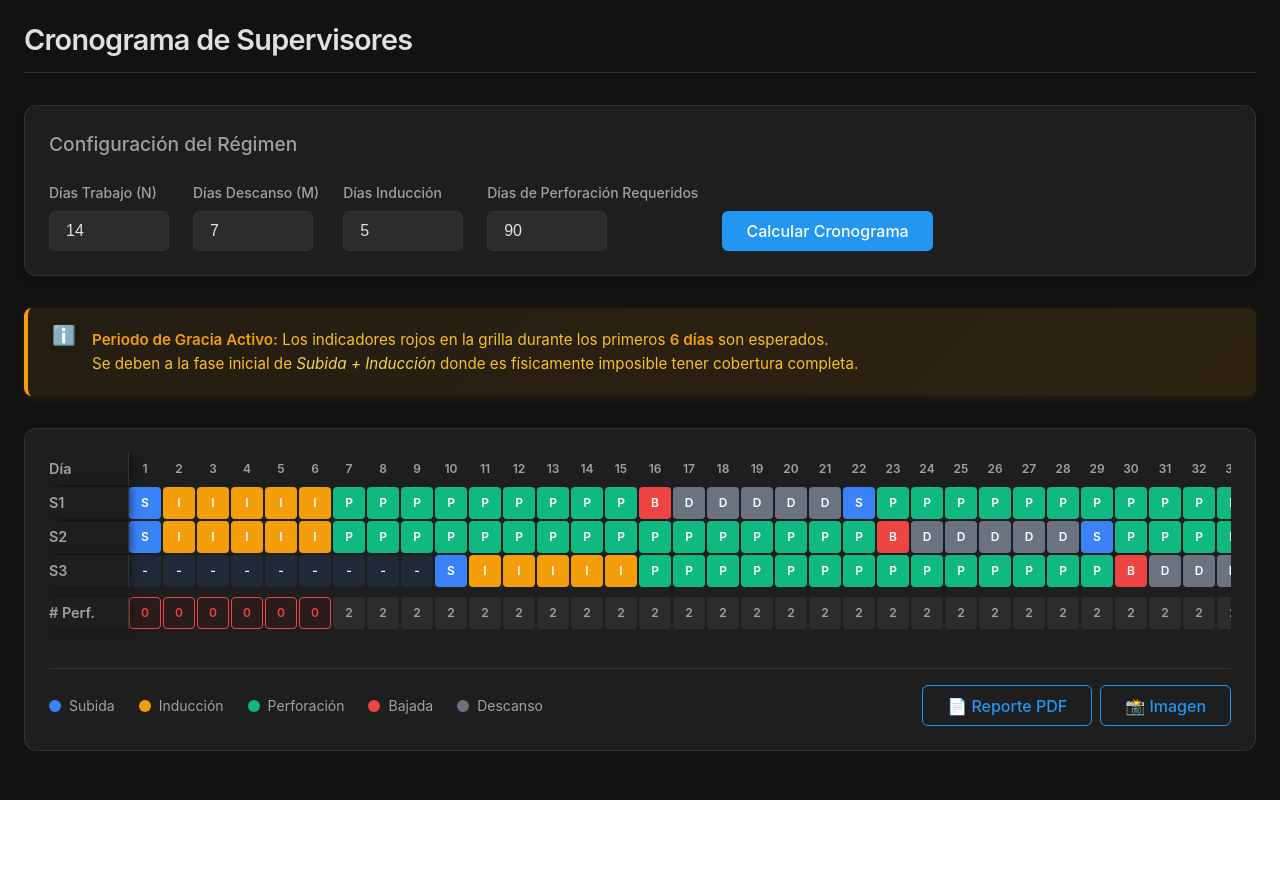
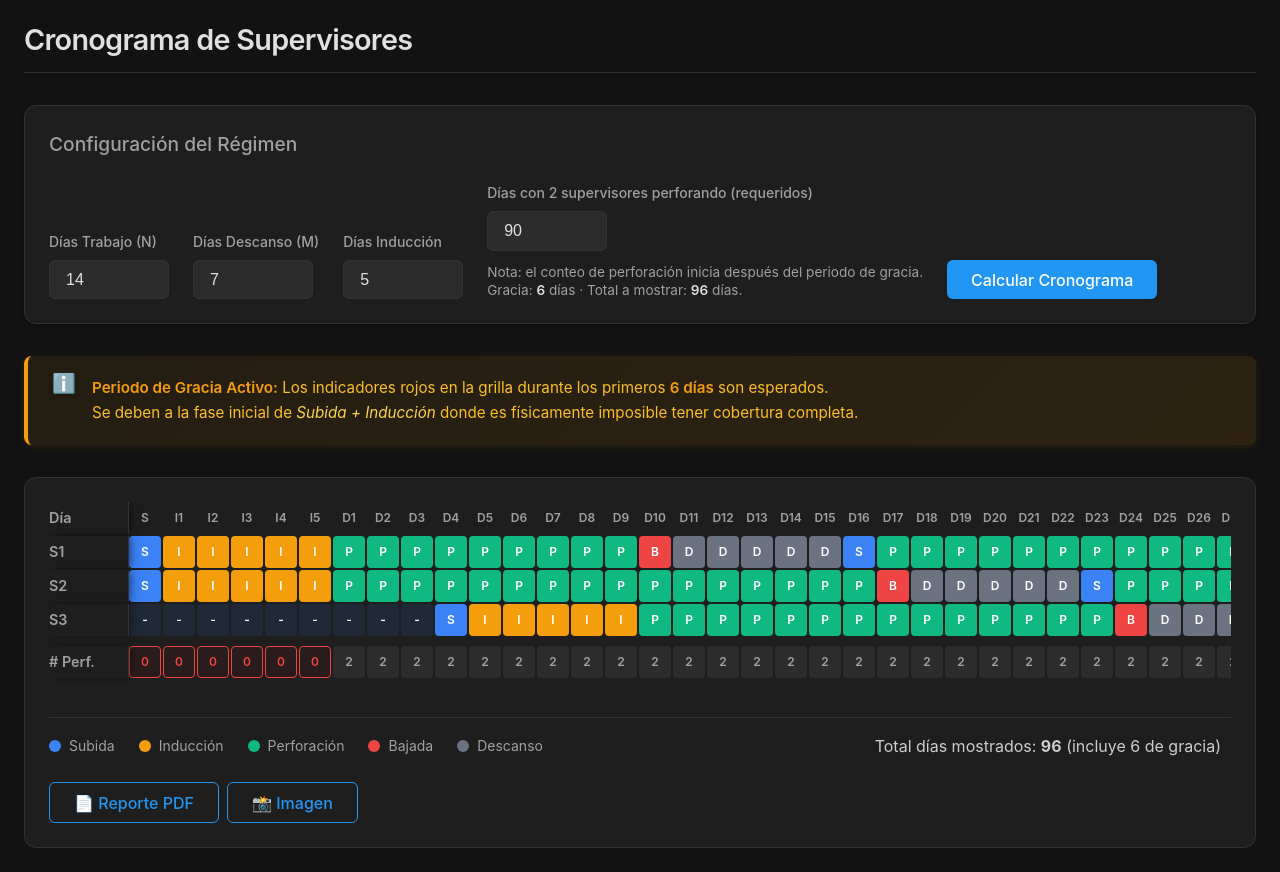
Before and after one commit to D13G0ARJ/mining-supervisor-scheduler, a React (Vite) app: page / in a window 1280 px wide. Before the commit the page ends 800 px from the top, so only its background shows below. Built offline with nearby package versions, Linux system fonts and the light colour scheme.

Commit message:
Alinear cronograma con documento y reglas de exportación

```diff
--- a/src/App.css
+++ b/src/App.css
@@ -91,6 +91,25 @@ body {
     display: flex;
     flex-direction: column;
     gap: 0.5rem;
+}
+
+.form-hint {
+    font-size: 0.85rem;
+    color: var(--text-secondary);
+    line-height: 1.35;
+    margin-top: 0.25rem;
+    max-width: 520px;
+}
+
+.form-hint strong {
+    color: var(--text-primary);
+    font-weight: 600;
+}
+
+.form-actions {
+    display: flex;
+    gap: 1rem;
+    align-items: flex-end;
 }
 
 .form-group label {
--- a/src/App.jsx
+++ b/src/App.jsx
@@ -1,9 +1,11 @@
 import React, { useState, useEffect } from 'react';
 import html2canvas from 'html2canvas';
 import { generatePDFReport } from './logic/reportGenerator';
-import { generateSchedule, validateSchedule, getCoverageStartDayIndex } from './logic/scheduler';
+import { generateScheduleForRequiredDrillDays, validateSchedule, getCoverageStartDayIndex } from './logic/scheduler';
 import { ScheduleGrid } from './components/ScheduleGrid';
 import './App.css';
+
+const MAX_EXPORT_DAYS = 90;
 
 function App() {
   const [params, setParams] = useState({
@@ -16,6 +18,11 @@ function App() {
   const [schedule, setSchedule] = useState(null);
   const [errors, setErrors] = useState([]);
 
+  const gracePeriod = getCoverageStartDayIndex(params);
+  const expectedTotalColumns = params.requiredDrillDays + gracePeriod;
+  // El límite de exportación se aplica a los días requeridos (D1..Dn), no al total de columnas (incluye gracia).
+  const isScheduleTooLongToExport = params.requiredDrillDays > MAX_EXPORT_DAYS;
+
   const handleCompute = () => {
     // PDF model: N = días de trabajo excluyendo subida (S). Primer ciclo perfora: N - induction.
     if (params.N <= params.induction + 1) {
@@ -24,52 +31,16 @@ function App() {
     }
 
     try {
-      const gracePeriod = getCoverageStartDayIndex(params);
+      const { schedule: finalSchedule, gracePeriod, totalDays } = generateScheduleForRequiredDrillDays({
+        N: params.N,
+        M: params.M,
+        induction: params.induction,
+        requiredDrillDays: params.requiredDrillDays
+      });
 
-      const findCutIndex = (sch, totalDays, required) => {
-        let covered = 0;
-        for (let i = gracePeriod; i < totalDays; i++) {
-          const pCount =
-            (sch.s1[i] === 'P' ? 1 : 0) +
-            (sch.s2[i] === 'P' ? 1 : 0) +
-            (sch.s3[i] === 'P' ? 1 : 0);
-          if (pCount === 2) {
-            covered++;
-            if (covered >= required) return i;
-          }
-        }
-        return null;
-      };
-
-      const baseBuffer = (params.N + params.M) * 6 + 30;
-      let simulationDays = params.requiredDrillDays + gracePeriod + baseBuffer;
-      let lastError = null;
-
-      for (let attempt = 0; attempt < 3; attempt++) {
-        const scheduleParams = { ...params, totalDays: simulationDays };
-        const result = generateSchedule(scheduleParams);
-        const cutIdx = findCutIndex(result, simulationDays, params.requiredDrillDays);
-
-        if (cutIdx === null) {
-          simulationDays = Math.floor(simulationDays * 1.5);
-          lastError = new Error('No se alcanzó el total de días de perforación requeridos dentro del horizonte de simulación.');
-          continue;
-        }
-
-        const finalDays = cutIdx + 1;
-        const finalSchedule = {
-          s1: result.s1.slice(0, finalDays),
-          s2: result.s2.slice(0, finalDays),
-          s3: result.s3.slice(0, finalDays)
-        };
-
-        setSchedule(finalSchedule);
-        const errs = validateSchedule(finalSchedule, finalDays, gracePeriod);
-        setErrors(errs);
-        return;
-      }
-
-      throw lastError || new Error('No se pudo generar el cronograma dentro de los límites de simulación.');
+      setSchedule(finalSchedule);
+      const errs = validateSchedule(finalSchedule, totalDays, gracePeriod);
+      setErrors(errs);
     } catch (e) {
       console.error(e);
       alert(e?.message || 'No se pudo generar un cronograma válido con esos parámetros.');
@@ -138,6 +109,11 @@ function App() {
   };
 
   const handleExport = async () => {
+    if (!schedule) return;
+    if (isScheduleTooLongToExport) {
+      alert(`No se puede descargar la imagen: los días requeridos de perforación son ${params.requiredDrillDays} (máximo permitido: ${MAX_EXPORT_DAYS}).`);
+      return;
+    }
     const dataUrl = await captureGrid();
     if (!dataUrl) {
       alert("Error al exportar la imagen.");
@@ -151,6 +127,11 @@ function App() {
   };
 
   const handlePDFExport = async () => {
+    if (!schedule) return;
+    if (isScheduleTooLongToExport) {
+      alert(`No se puede descargar el PDF: los días requeridos de perforación son ${params.requiredDrillDays} (máximo permitido: ${MAX_EXPORT_DAYS}).`);
+      return;
+    }
     const dataUrl = await captureGrid();
     if (!dataUrl) {
       alert("Error generando la imagen para el reporte.");
@@ -212,7 +193,7 @@ function App() {
             />
           </div>
           <div className="form-group">
-            <label>Días de Perforación Requeridos</label>
+            <label>Días con 2 supervisores perforando (requeridos)</label>
             <input
               className="form-input"
               type="number"
@@ -220,8 +201,13 @@ function App() {
               value={params.requiredDrillDays}
               onChange={e => setParams({ ...params, requiredDrillDays: parseInt(e.target.value) })}
             />
+            <div className="form-hint">
+              Nota: el conteo de perforación inicia después del periodo de gracia.
+              <br />
+              Gracia: <strong>{gracePeriod}</strong> días · Total a mostrar: <strong>{expectedTotalColumns}</strong> días.
+            </div>
           </div>
-          <div style={{ display: 'flex', gap: '1rem', alignItems: 'flex-end' }}>
+          <div className="form-actions">
             <button className="btn-primary" onClick={handleCompute}>
               Calcular Cronograma
             </button>
@@ -229,7 +215,6 @@ function App() {
         </div>
       </div>
 
-      {/* 1. NEW YELLOW WARNING (Insert here) */}
       {schedule && (
         <div className="warning-panel">
           <span style={{ fontSize: '1.2rem', marginTop: '-2px' }}>ℹ️</span>
@@ -260,7 +245,7 @@ function App() {
       {schedule && (
         <div className="results-card">
           <div className="grid-scroll-area">
-            <ScheduleGrid schedule={schedule} totalDays={schedule.s1.length} />
+            <ScheduleGrid schedule={schedule} totalDays={schedule.s1.length} gracePeriod={getCoverageStartDayIndex(params)} />
           </div>
 
           <div className="legend">
@@ -270,7 +255,11 @@ function App() {
             <div className="legend-item"><div className="legend-dot" style={{ backgroundColor: 'var(--color-bajada)' }}></div>Bajada</div>
             <div className="legend-item"><div className="legend-dot" style={{ backgroundColor: 'var(--color-descanso)' }}></div>Descanso</div>
 
-            <div style={{ marginLeft: 'auto', display: 'flex', gap: '8px' }}>
+            <div style={{ marginLeft: 'auto', marginRight: '10px', opacity: 0.9 }}>
+              Total días mostrados: <strong>{schedule.s1.length}</strong> (incluye {getCoverageStartDayIndex(params)} de gracia)
+            </div>
+
+            <div style={{ display: 'flex', gap: '8px' }}>
               <button className="btn-secondary" onClick={handlePDFExport}>
                 📄 Reporte PDF
               </button>
--- a/src/components/ScheduleGrid.jsx
+++ b/src/components/ScheduleGrid.jsx
@@ -25,7 +25,29 @@ const Cell = ({ state, label }) => {
     );
 };
 
-export const ScheduleGrid = ({ schedule }) => {
+const formatDayHeader = (idx, gracePeriod) => {
+    if (!Number.isInteger(gracePeriod) || gracePeriod <= 0) return String(idx + 1);
+
+    if (idx < gracePeriod) {
+        if (idx === 0) return 'S';
+        return `I${idx}`;
+    }
+
+    return `D${idx - gracePeriod + 1}`;
+};
+
+const formatTooltipLabel = (idx, gracePeriod) => {
+    if (!Number.isInteger(gracePeriod) || gracePeriod <= 0) return `Día ${idx + 1}`;
+
+    if (idx < gracePeriod) {
+        if (idx === 0) return 'Periodo de gracia: Subida (S)';
+        return `Periodo de gracia: Inducción (I${idx})`;
+    }
+
+    return `Día ${idx - gracePeriod + 1}`;
+};
+
+export const ScheduleGrid = ({ schedule, gracePeriod = 0 }) => {
     const dayCount = schedule.s1.length;
     const days = Array.from({ length: dayCount }, (_, i) => i);
     const calculateP = (vals) => vals.filter(v => v === STATES.PERFORACION).length;
@@ -37,7 +59,7 @@ export const ScheduleGrid = ({ schedule }) => {
                 <div className="row-header">Día</div>
                 <div className="grid-cells">
                     {days.map(d => (
-                        <div key={d} className="cell cell-header">{d + 1}</div>
+                        <div key={d} className="cell cell-header">{formatDayHeader(d, gracePeriod)}</div>
                     ))}
                 </div>
             </div>
@@ -46,7 +68,7 @@ export const ScheduleGrid = ({ schedule }) => {
             <div className="grid-row">
                 <div className="row-header">S1</div>
                 <div className="grid-cells">
-                    {schedule.s1.map((s, i) => <Cell key={`s1-${i}`} state={s} label={`Día ${i + 1}`} />)}
+                    {schedule.s1.map((s, i) => <Cell key={`s1-${i}`} state={s} label={formatTooltipLabel(i, gracePeriod)} />)}
                 </div>
             </div>
 
@@ -54,7 +76,7 @@ export const ScheduleGrid = ({ schedule }) => {
             <div className="grid-row">
                 <div className="row-header">S2</div>
                 <div className="grid-cells">
-                    {schedule.s2.map((s, i) => <Cell key={`s2-${i}`} state={s} label={`Día ${i + 1}`} />)}
+                    {schedule.s2.map((s, i) => <Cell key={`s2-${i}`} state={s} label={formatTooltipLabel(i, gracePeriod)} />)}
                 </div>
             </div>
 
@@ -62,7 +84,7 @@ export const ScheduleGrid = ({ schedule }) => {
             <div className="grid-row">
                 <div className="row-header">S3</div>
                 <div className="grid-cells">
-                    {schedule.s3.map((s, i) => <Cell key={`s3-${i}`} state={s} label={`Día ${i + 1}`} />)}
+                    {schedule.s3.map((s, i) => <Cell key={`s3-${i}`} state={s} label={formatTooltipLabel(i, gracePeriod)} />)}
                 </div>
             </div>
 
@@ -74,7 +96,7 @@ export const ScheduleGrid = ({ schedule }) => {
                         const p = calculateP([schedule.s1[i], schedule.s2[i], schedule.s3[i]]);
                         const isError = p !== 2;
                         return (
-                            <div key={`p-${i}`} className={`cell cell-p-count ${isError ? 'error' : ''}`} title={`Día ${i + 1}: ${p} perforando`}>
+                            <div key={`p-${i}`} className={`cell cell-p-count ${isError ? 'error' : ''}`} title={`${formatTooltipLabel(i, gracePeriod)}: ${p} perforando`}>
                                 {p}
                             </div>
                         );
--- a/src/logic/scheduler.js
+++ b/src/logic/scheduler.js
@@ -367,3 +367,55 @@ export const validateSchedule = (schedule, totalDays, gracePeriod = 0) => {
     }
     return errors;
 };
+
+export const generateScheduleForRequiredDrillDays = (params) => {
+    const { requiredDrillDays } = params;
+    if (!Number.isInteger(requiredDrillDays) || requiredDrillDays < 1) {
+        throw new Error('Días de perforación requeridos inválidos');
+    }
+
+    const gracePeriod = getCoverageStartDayIndex(params);
+
+    const findCutIndex = (sch, totalDays, required) => {
+        let covered = 0;
+        for (let i = gracePeriod; i < totalDays; i++) {
+            const pCount =
+                (sch.s1[i] === STATES.PERFORACION ? 1 : 0) +
+                (sch.s2[i] === STATES.PERFORACION ? 1 : 0) +
+                (sch.s3[i] === STATES.PERFORACION ? 1 : 0);
+
+            if (pCount === 2) {
+                covered++;
+                if (covered >= required) return i;
+            }
+        }
+        return null;
+    };
+
+    const baseBuffer = (params.N + params.M) * 6 + 30;
+    let simulationDays = requiredDrillDays + gracePeriod + baseBuffer;
+    let lastError = null;
+
+    for (let attempt = 0; attempt < 3; attempt++) {
+        const scheduleParams = { ...params, totalDays: simulationDays };
+        const result = generateSchedule(scheduleParams);
+        const cutIdx = findCutIndex(result, simulationDays, requiredDrillDays);
+
+        if (cutIdx === null) {
+            simulationDays = Math.floor(simulationDays * 1.5);
+            lastError = new Error('No se alcanzó el total de días de perforación requeridos dentro del horizonte de simulación.');
+            continue;
+        }
+
+        const finalDays = cutIdx + 1;
+        const finalSchedule = {
+            s1: result.s1.slice(0, finalDays),
+            s2: result.s2.slice(0, finalDays),
+            s3: result.s3.slice(0, finalDays)
+        };
+
+        return { schedule: finalSchedule, gracePeriod, totalDays: finalDays };
+    }
+
+    throw lastError || new Error('No se pudo generar el cronograma dentro de los límites de simulación.');
+};
```
Also changed, not shown: scripts/runCases.mjs (+9 -10 lines), 2 other files (tests, documents, lock files or other folders).
